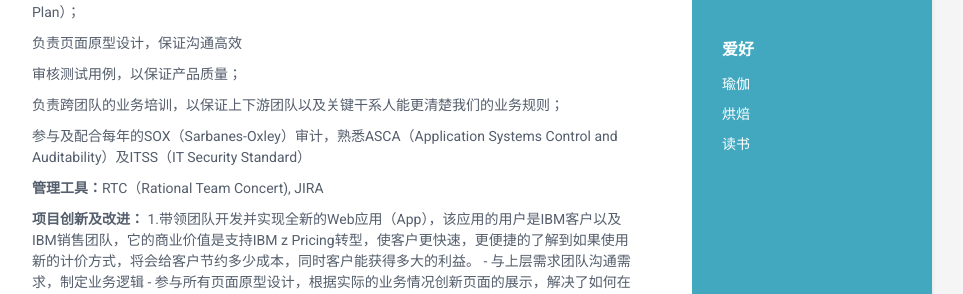
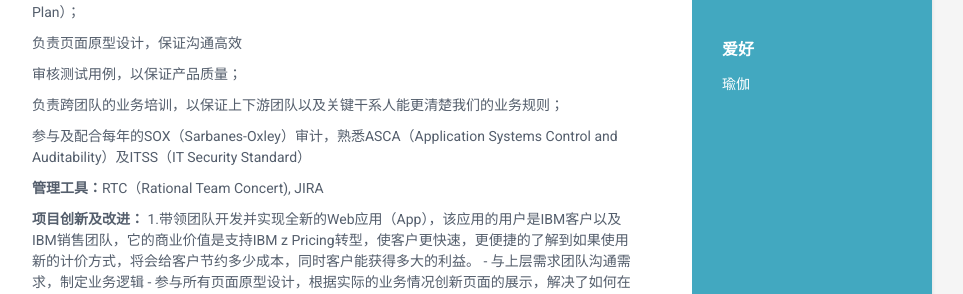
Before and after one commit to liuyang0116/LiuYangResume_EN, a Jekyll site: the page built from index.html, in a window 1280 px wide and 900 px high, scrolled down 775 px. Shown: the part 154-448 px from the top of the window, without its empty margins (188-1151 px from the left). Built offline with Jekyll 4.4.1, drawn with Linux system fonts in a browser that asks for light colours.

Commit message:
Update interests.html

```diff
--- a/_includes/interests.html
+++ b/_includes/interests.html
@@ -2,7 +2,5 @@
 <h2 class="container-block-title">爱好</h2>
 <ul class="list-unstyled interests-list">
 <li>瑜伽</li>
-<li>烘焙</li>
-<li>读书</li>
 </ul>
 </div><!--//interests-->
```
